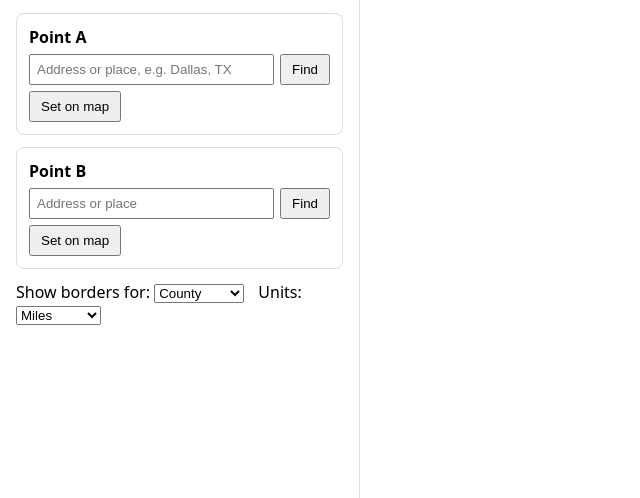
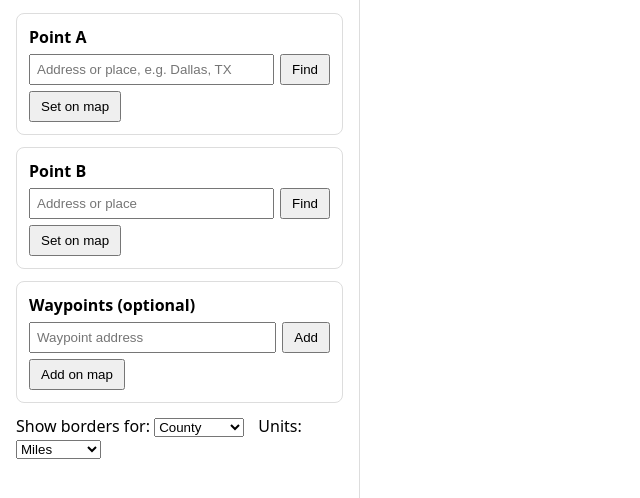
Before and after one commit to abdealikhurrum/border-distance, a website: page index.html in a window 1280 px wide. Shown: the part 158-656 px from the top of the page, without its empty margins (0-640 px from the left). Drawn offline with nearby package versions, Linux system fonts and the light colour scheme.

Commit message:
feat: add waypoints card and alternatives container to UI

```diff
--- a/index.html
+++ b/index.html
@@ -26,6 +26,8 @@
     td, th { text-align: left; padding: 6px 4px; border-bottom: 1px solid #eee; }
     .num { text-align: right; font-variant-numeric: tabular-nums; }
     .muted { color: #888; }
+    .wp-row { display: flex; justify-content: space-between; align-items: center; gap: 6px; padding: 4px 0; border-bottom: 1px solid #f0f0f0; font-size: 0.9em; }
+    .wp-row button { padding: 2px 6px; }
   </style>
 </head>
 <body>
@@ -53,6 +55,18 @@
       <div class="muted" id="labelB"></div>
     </div>
 
+    <div class="card" id="cardWp">
+      <strong>Waypoints (optional)</strong>
+      <div style="display:flex; gap:6px; margin-top:6px;">
+        <input type="text" id="addrWp" placeholder="Waypoint address" />
+        <button id="geoWp">Add</button>
+      </div>
+      <button id="addWp" style="margin-top:6px;">Add on map</button>
+      <div id="wpList"></div>
+    </div>
+
+    <div id="alts" style="margin:8px 0;"></div>
+
     <div style="margin:8px 0;">
       <label>Show borders for:
         <select id="level">
```
